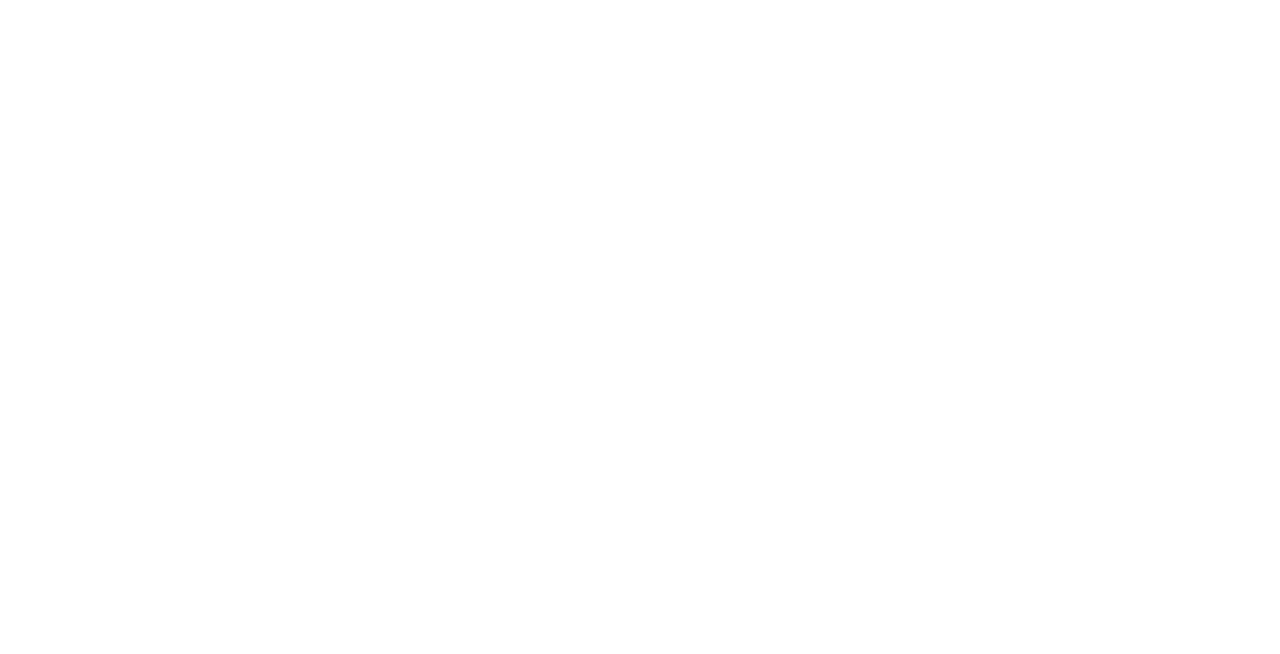
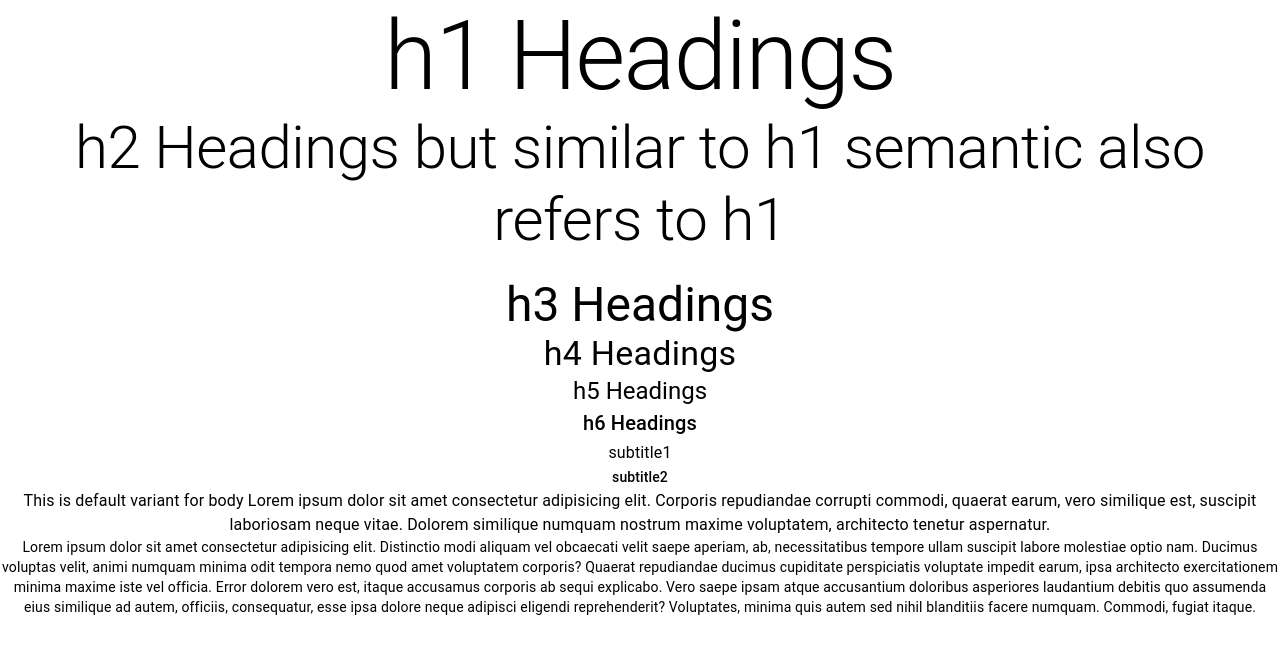
Before and after one commit to Murugananthstr/MaterialUIForReact, a React (Create React App) app in the folder react-mui-demo/: page / in a window 1280 px wide. Shown: the top 654 px of the page. Built offline with nearby package versions, Linux system fonts and the light colour scheme.

Commit message:
Demo on Typography

```diff
--- a/react-mui-demo/src/App.tsx
+++ b/react-mui-demo/src/App.tsx
@@ -1,7 +1,12 @@
 import "./App.css";
+import MuiTypography from "./components/MuiTypography";
 
 function App() {
-  return <div className="App"></div>;
+  return (
+    <div className="App">
+      <MuiTypography />
+    </div>
+  );
 }
 
 export default App;
--- /dev/null
+++ b/react-mui-demo/src/components/MuiTypography.tsx
@@ -0,0 +1,40 @@
+import React from "react";
+import { Typography } from "@mui/material";
+
+const MuiTypography = () => {
+  return (
+    <div>
+      <Typography variant="h1"> h1 Headings </Typography>
+      <Typography variant="h2" component="h1" gutterBottom>
+        h2 Headings but similar to h1 semantic also refers to h1
+      </Typography>
+      <Typography variant="h3"> h3 Headings </Typography>
+      <Typography variant="h4"> h4 Headings </Typography>
+      <Typography variant="h5"> h5 Headings </Typography>
+      <Typography variant="h6"> h6 Headings </Typography>
+      <Typography variant="subtitle1"> subtitle1 </Typography>
+      <Typography variant="subtitle2"> subtitle2 </Typography>
+      <Typography variant="body1">
+        This is default variant for body Lorem ipsum dolor sit amet consectetur
+        adipisicing elit. Corporis repudiandae corrupti commodi, quaerat earum,
+        vero similique est, suscipit laboriosam neque vitae. Dolorem similique
+        numquam nostrum maxime voluptatem, architecto tenetur aspernatur.{" "}
+      </Typography>
+      <Typography variant="body2">
+        Lorem ipsum dolor sit amet consectetur adipisicing elit. Distinctio modi
+        aliquam vel obcaecati velit saepe aperiam, ab, necessitatibus tempore
+        ullam suscipit labore molestiae optio nam. Ducimus voluptas velit, animi
+        numquam minima odit tempora nemo quod amet voluptatem corporis? Quaerat
+        repudiandae ducimus cupiditate perspiciatis voluptate impedit earum,
+        ipsa architecto exercitationem minima maxime iste vel officia. Error
+        dolorem vero est, itaque accusamus corporis ab sequi explicabo. Vero
+        saepe ipsam atque accusantium doloribus asperiores laudantium debitis
+        quo assumenda eius similique ad autem, officiis, consequatur, esse ipsa
+        dolore neque adipisci eligendi reprehenderit? Voluptates, minima quis
+        autem sed nihil blanditiis facere numquam. Commodi, fugiat itaque.{" "}
+      </Typography>
+    </div>
+  );
+};
+
+export default MuiTypography;
```
Also changed, not shown: 1 other file (tests, documents, lock files or other folders).
